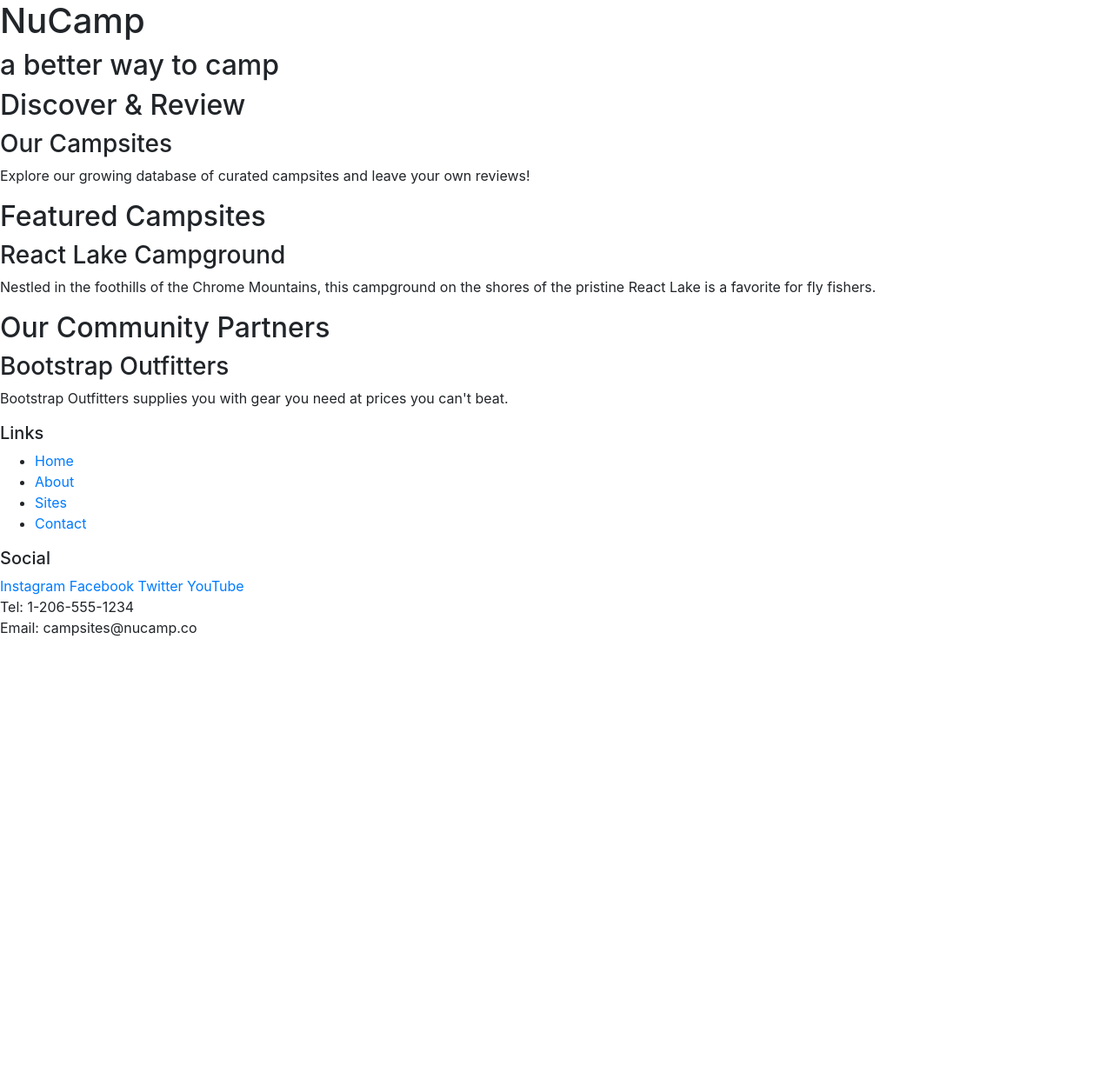
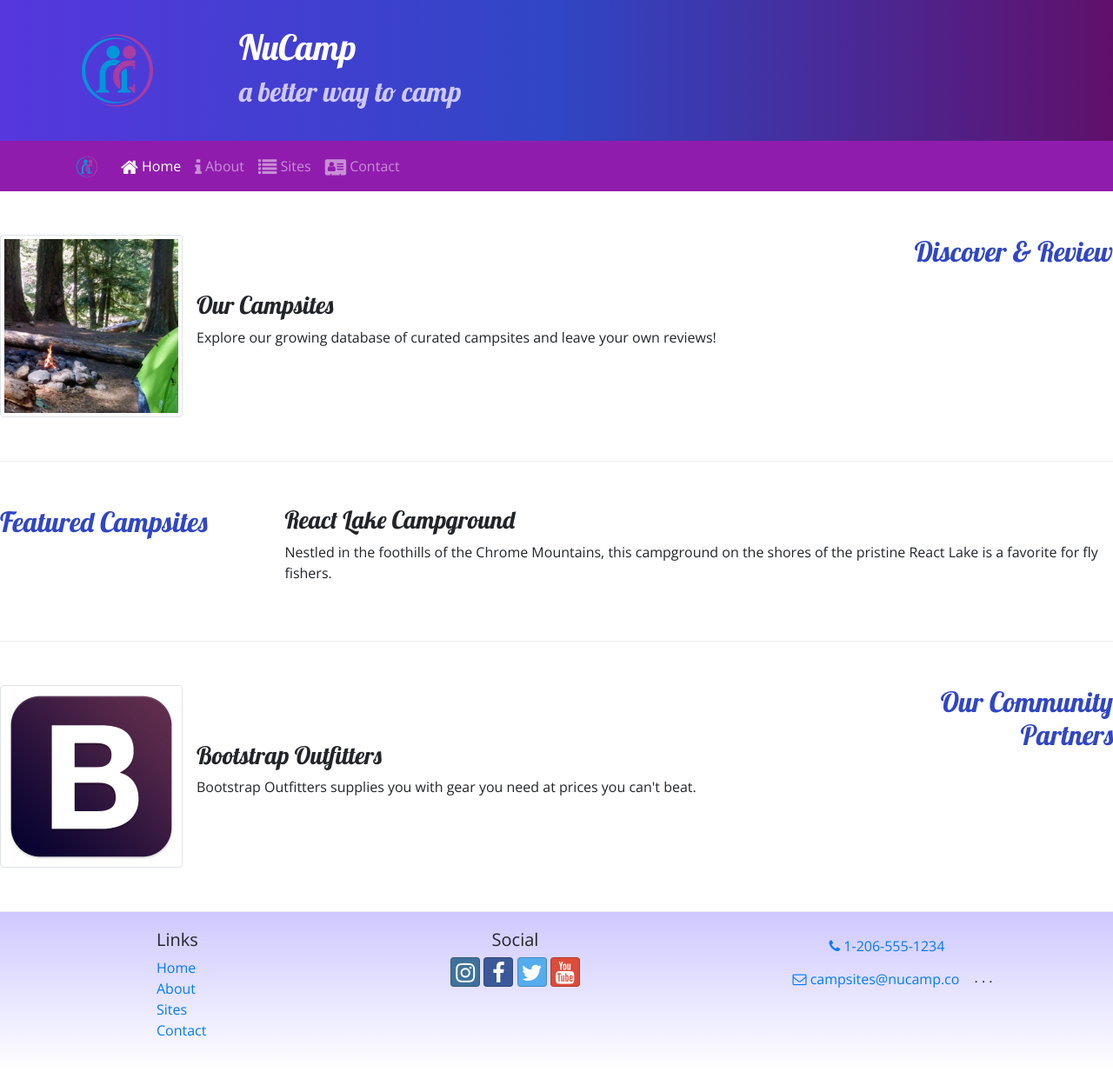
Before and after one commit to InAvision76/Nucamp-Bootstrap-Course, a website: page index.html in a window 1280 px wide. Shown: the whole page at 87% size. Before the commit the page ends 800 px from the top, so only its background shows below. Drawn offline with nearby package versions, Linux system fonts and the light colour scheme.

Commit message:
fixed changes 12/16/20

```diff
--- /dev/null
+++ b/css/styles.css
@@ -0,0 +1,37 @@
+body {
+    font-family: "Open Sans", sans-serif;
+}
+
+h1, h2, h3 {
+    font-family: "Lobster", cursive;
+}
+
+h2 {
+    color: #3046C5;
+}
+
+header h2 {
+    color: #CEC8FF;
+}
+
+.site-footer {
+    background-image: linear-gradient(#CEC8FF, white);
+    padding: 20px 0;
+}
+
+.jumbotron {
+    margin: 0;
+    padding: 30px;
+    background-image: linear-gradient(to right, #5637DD, #3046C5, #60106B);
+    color: white;
+}
+
+.row-content {
+    padding: 50px 0;
+    border-bottom: 1px ridge;
+    min-height: 200px;
+}
+
+.navbar {
+    background-color: #901CAD;
+}
--- a/index.html
+++ b/index.html
@@ -9,59 +9,116 @@
         <!-- Bootstrap CSS -->
         <link rel="stylesheet" href="node_modules/bootstrap/dist/css/bootstrap.min.css" />
 
+        <!-- Additional CSS must be placed after Bootstrap CSS -->
+        <link rel="stylesheet" href="node_modules/font-awesome/css/font-awesome.min.css" />
+        <link rel="stylesheet" href="node_modules/bootstrap-social/bootstrap-social.css" />
+        <link rel="stylesheet" href="https://fonts.googleapis.com/css?family=Lobster|Open+Sans" />
+        <link rel="stylesheet" href="css/styles.css" />
+
         <title>NuCamp: A Better Way To Camp</title>
     </head>
-
 <body>
 
-    <header>
-        <div>
+    <header class="jumbotron jumbotron-fluid">
+        <div class="container">
+            <div class="row">
+                <div class="col-4 col-sm-3 col-md-2 align-self-center">
+                    <img src="img/logo.png" class="img-fluid" />
+                 </div>
+                <div class="col">
                     <h1>NuCamp</h1>
                     <h2>a better way to camp</h2>
                 </div>
+            </div>
+        </div>
     </header>
 
-    <div>
-        <h2>Discover & Review</h2>
-        <h3>Our Campsites</h3>
-        <p>Explore our growing database of curated campsites and leave your own reviews!</p>
+    <nav class="navbar navbar-expand-sm navbar-dark sticky-top">
+        <div class="container">
+            <a class="navbar-brand" href="#"><img src="img/logo.png" height="30" width="30" /></a>
+            <button class="navbar-toggler" type="button" data-toggle="collapse" data-target="#nucampNavbar">
+            <span class="navbar-toggler-icon"></span>
+        </button>
+        <div class="collapse navbar-collapse" id="nucampNavbar">
+            <ul class="navbar-nav">
+                <li class="nav-item active"><a class="nav-link" href="#"><i class="fa fa-home fa-lg"></i> Home</a></li>
+                <li class="nav-item"><a class="nav-link" href="aboutus.html"><i class="fa fa-info fa-lg"></i> About</a></li>
+                <li class="nav-item"><a class="nav-link" href="#"><i class="fa fa-list fa-lg"></i> Sites</a></li>
+                <li class="nav-item"><a class="nav-link" href="contactus.html"><i class="fa fa-address-card fa-lg"></i> Contact</a></li>
+            </ul>
+        </div>
+    </nav>
+            <div class="row row-content">
+            <div class="col-sm-4 order-sm-last col-md-3">
+                <h2 class="text-sm-right">Discover & Review</h2>
             </div>
 
-    <div>
-        <h2>Featured Campsites</h2>
-        <h3>React Lake Campground</h3>
-        <p>Nestled in the foothills of the Chrome Mountains, this campground on the shores of the pristine React Lake is a favorite for fly fishers.</p>
+            <!-- <div class="col"> -->
+                <div class="col">
+                    <div class="media">
+                        <img class="d-flex mr-3 img-thumbnail" src="img/breadcrumb-trail-thumb.jpg" alt="Breadcrumb Trail" />
+                        <div class="media-body align-self-center">
+                            <h3>Our Campsites</h3>
+                            <p class="d-none d-sm-block">Explore our growing database of curated campsites and leave your own reviews!</p>
+                        </div>
+                    </div>
                 </div>
 
-    <div>
-        <h2>Our Community Partners</h2>
-        <h3>Bootstrap Outfitters</h3>
-        <p>Bootstrap Outfitters supplies you with gear you need at prices you can't beat.</p>
+            </div>
+        </div>
+    </div>
+            <div class="row row-content">
+            <div class="col-sm-4 col-md-3">
+                <h2>Featured Campsites</h2>
+            </div>
+            <div class="col">
+                <h3>React Lake Campground</h3>
+        		<p class="d-none d-sm-block">Nestled in the foothills of the Chrome Mountains, this campground on the shores of the pristine React Lake is a favorite for fly fishers.</p>
+   			</div>
+        </div>
     </div>
 
-    <footer>
-        <div>
+            <div class="row row-content">
+            <div class="col-sm-4 order-sm-last col-md-3">
+                <h2 class="text-sm-right">Our Community Partners</h2>
+            </div>
+            <div class="col">
+                <div class="media">
+                    <img class="d-flex mr-3 img-thumbnail" src="img/bootstrap-thumb.png" alt="Bootstrap Outfitters" />
+                    <div class="media-body align-self-center">
+                        <h3>Bootstrap Outfitters</h3>
+        				<p class="d-none d-sm-block">Bootstrap Outfitters supplies you with gear you need at prices you can't beat.</p>
+            </div>
+        </div>
+    </div>
+</div>
+
+    <footer class="site-footer">
+        <div class="container">
+            <div class="row">
+                <div class="col-4 col-sm-2 offset-1">
                     <h5>Links</h5>
-            <ul>
+                    <ul class="list-unstyled">
                         <li><a href="#">Home</a></li>
-                <li><a href="#">About</a></li>
+                        <li><a href="aboutus.html">About</a></li>
                         <li><a href="#">Sites</a></li>
-                <li><a href="#">Contact</a></li>
+                        <li><a href="contactus.html">Contact</a></li>
                     </ul>
                 </div>
-        <div>
+                <div class="col-6 col-sm-5 text-center">
                 	<h5>Social</h5>
-            <a href="http://instagram.com/">Instagram</a>
-            <a href="http://facebook.com/">Facebook</a>
-            <a href="http://twitter.com/">Twitter</a>
-            <a href="http://youtube.com/">YouTube</a>
+                    <a class="btn btn-social-icon btn-instagram" href="http://instagram.com/"><i class="fa fa-instagram"></i></a>
+                    <a class="btn btn-social-icon btn-facebook" href="http://facebook.com/"><i class="fa fa-facebook"></i></a>
+                    <a class="btn btn-social-icon btn-twitter" href="http://twitter.com/"><i class="fa fa-twitter"></i></a>
+                    <a class="btn btn-social-icon btn-google" href="http://youtube.com/"><i class="fa fa-youtube"></i></a>
                 </div>
-        <div>
-            Tel: 1-206-555-1234<br />
-            Email: campsites@nucamp.co
+                <div class="col-sm-4 text-center">
+                    <a role="button" class="btn btn-link" href="tel:+12065551234"><i class="fa fa-phone"></i> 1-206-555-1234</a><br />
+                    <a role="button" class="btn btn-link" href="mailto:campsites@nucamp.co"><i class="fa fa-envelope-o"></i> campsites@nucamp.co</a>
+. . .
                 </div>
-    </footer>
-
+           </div>
+        </div>
     </footer>
 
     <!-- jQuery must come first, then Popper.js, then the Bootstrap JavaScript plugins.-->
@@ -69,7 +126,6 @@
     <script src="node_modules/popper.js/dist/umd/popper.min.js"></script>
     <script src="node_modules/bootstrap/dist/js/bootstrap.min.js"></script>
 
-</body>
 
 </body>
 
--- a/package.json
+++ b/package.json
@@ -4,7 +4,7 @@
   "description": "This is a website for the fictional campsites review site Nucamp",
   "main": "index.html",
   "scripts": {
-    "lite": "lite server",
+    "lite": "lite-server",
     "start": "npm run lite",
     "test": "echo \"Error: no test specified\" && exit 1"
   },
@@ -15,6 +15,8 @@
   },
   "dependencies": {
     "bootstrap": "^4.5.2",
+    "bootstrap-social": "^5.1.1",
+    "font-awesome": "^4.7.0",
     "jquery": "^3.5.1",
     "popper.js": "^1.16.1"
   }
```
Also changed, not shown: aboutus.html (added, +199 -0 lines), contactus.html (added, +179 -0 lines), img/bootstrap-thumb.png (added), img/breadcrumb-trail-thumb.jpg (added), img/breadcrumb-trail.jpg (added), img/chrome-river-thumb.jpg (added), img/chrome-river.jpg (added), img/logo.png (added), img/react-lake-thumb.jpg (added), img/react-lake.jpg (added), 2 other files. Lines whose indentation alone changed are shown as unchanged.
